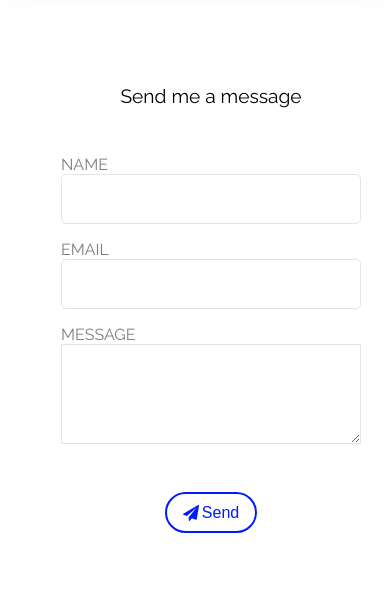
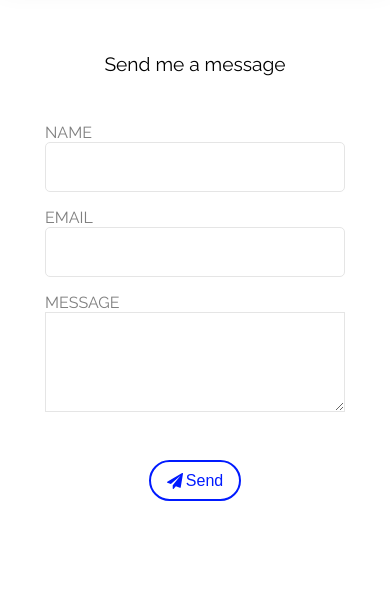
Before and after one commit to fidangithub/portfolio, a plain HTML site: page contact.html in a window 390 px wide. Shown: the part 75-674 px from the top of the page. Drawn offline with Linux system fonts and the light colour scheme.

Commit message:
fix left margin on contact page

```diff
--- a/style.css
+++ b/style.css
@@ -763,7 +763,7 @@ label {
     flex-direction: column-reverse;
    }
    .contact-page > * {
-    margin-bottom: 10vh;
+    margin: 0 0 10vh 0;
     height: max-content;
    }
    .more {
```
